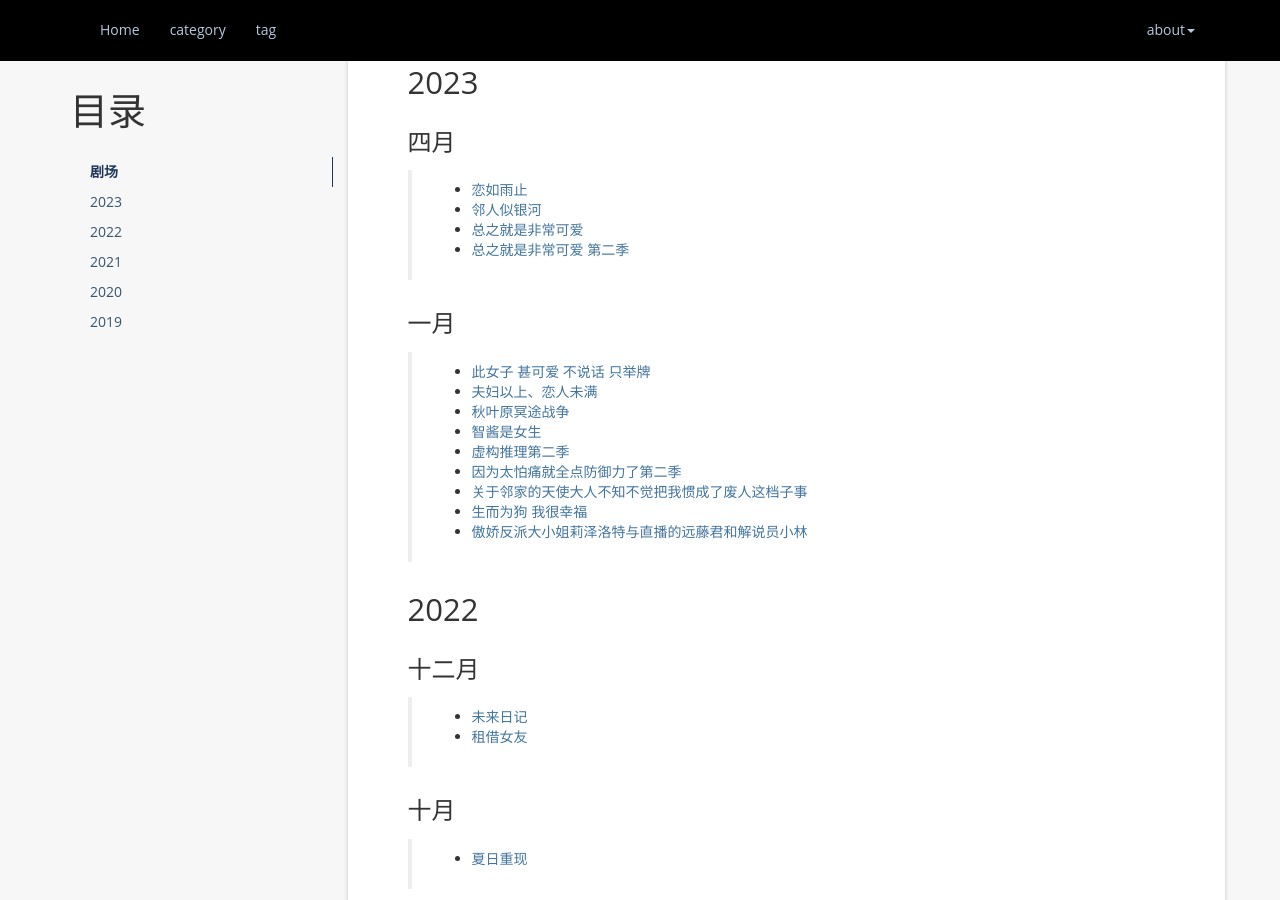
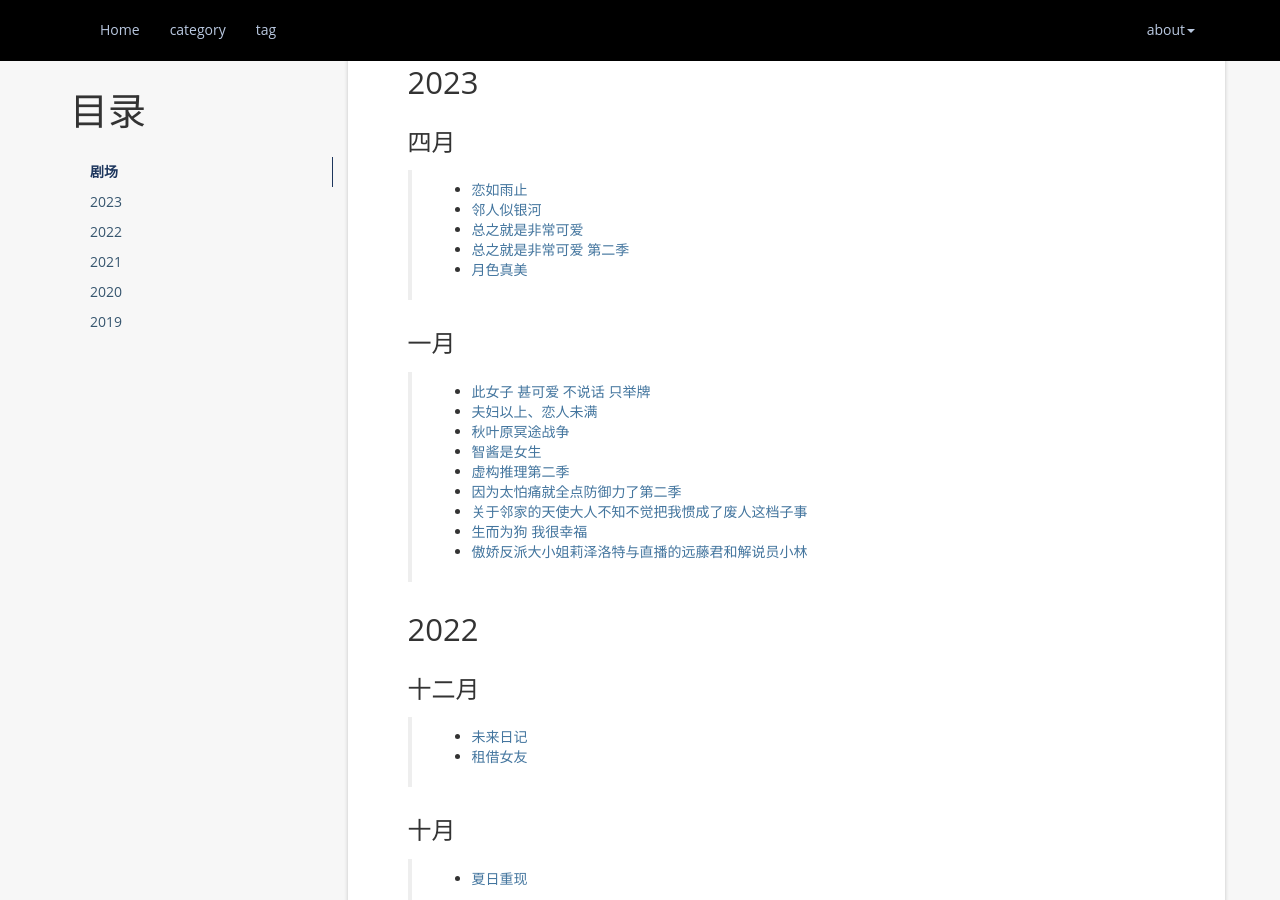
Before and after one commit to atgtahub/atgtahub.github.io, a Jekyll site: the page built from about/bangumi.md, in a window 1280 px wide and 900 px high, scrolled down 719 px. Built offline with Jekyll 4.4.1, drawn with Linux system fonts in a browser that asks for light colours; a script that is not in the unit is left out; comment, search, counter and statistics services are not loaded.

Commit message:
refactor(about): bangumi.md

```diff
--- a/about/bangumi.md
+++ b/about/bangumi.md
@@ -32,6 +32,7 @@ permalink: /bangumi
 > + <a href="https://www.agemys.net/detail/20230076" target="_blank">邻人似银河</a>
 > + <a href="https://www.bilibili.com/bangumi/play/ep341244" target="_blank">总之就是非常可爱</a>
 > + <a href="https://www.agemys.net/detail/20220087" target="_blank">总之就是非常可爱 第二季</a>
+> + <a href="https://www.bilibili.com/bangumi/play/ep103870" target="_blank">月色真美</a>
 
 ### 一月
 
```
